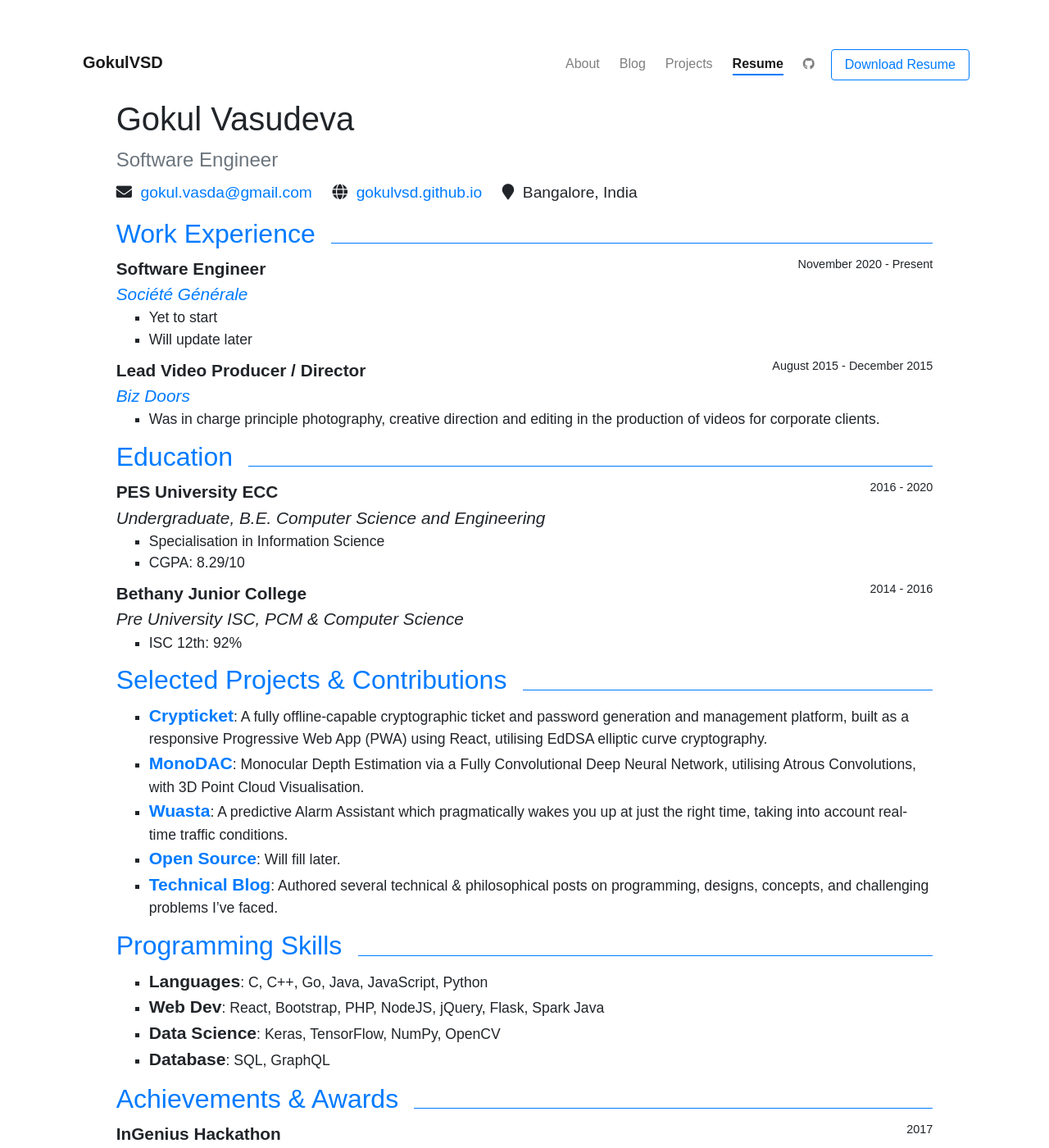
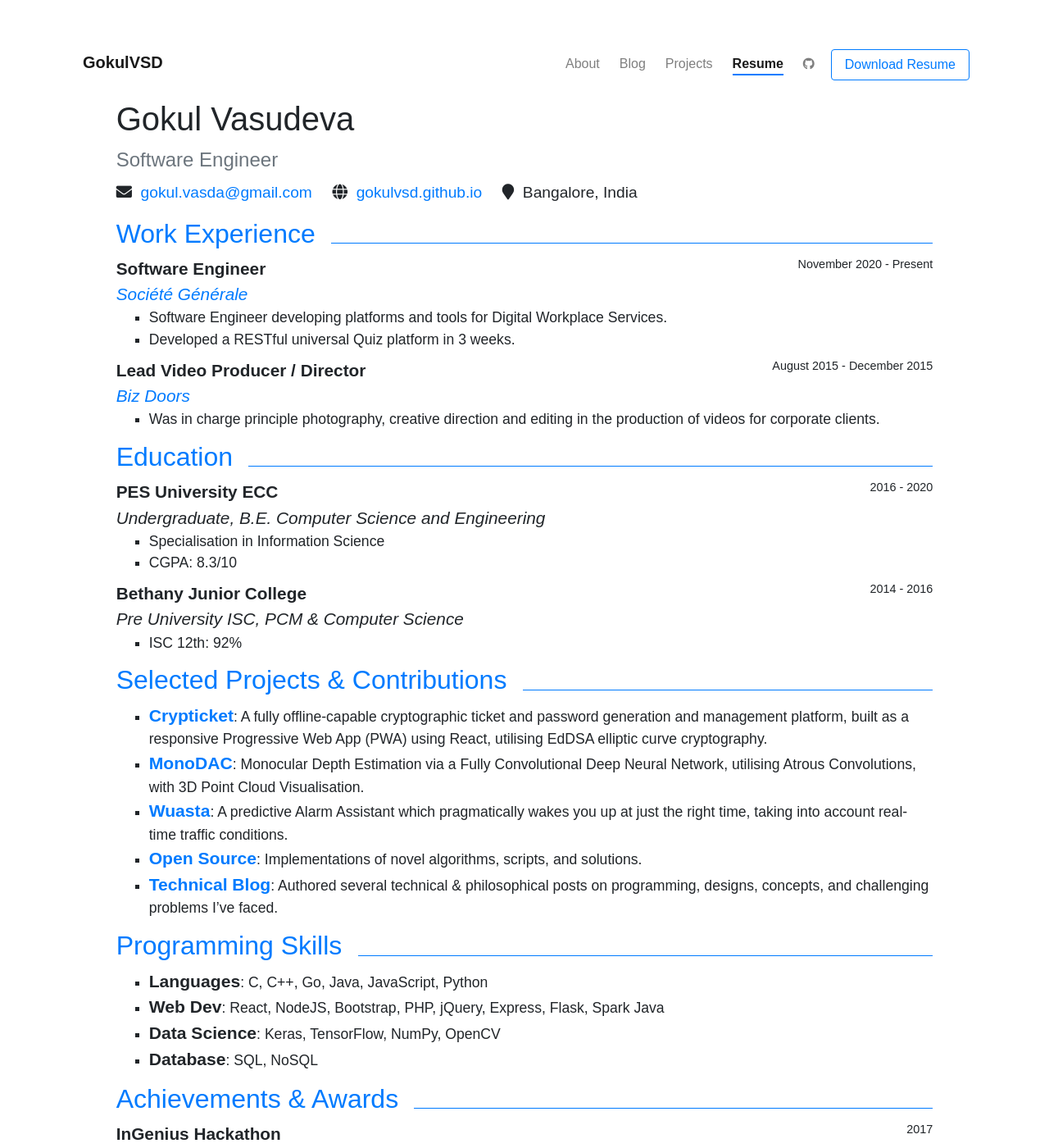
Before and after one commit to GokulVSD/gokulvsd.github.io, a Jekyll site: the page built from pages/resume.html, in a window 1280 px wide and 1400 px high. Shown: the whole window at 82% size. Built offline with Jekyll 4.4.1, drawn with Linux system fonts in a browser that asks for light colours; nearby versions of some CDN libraries; some web fonts are replaced; library files that are not in the unit come from our copies.

Commit message:
Updated website

```diff
--- a/_data/resume.yml
+++ b/_data/resume.yml
@@ -22,7 +22,7 @@ data:
           subtitle: Undergraduate, B.E. Computer Science and Engineering
           content: |
               - Specialisation in Information Science
-              - CGPA: 8.29/10
+              - CGPA: 8.3/10
       - Bethany Junior College:
           date: 2014 - 2016
           subtitle: Pre University ISC, PCM & Computer Science
@@ -38,8 +38,8 @@ data:
           subtitle: |
               [Société Générale](https://globalsolution.societegenerale.com/en/)
           content: |
-              - Yet to start
-              - Will update later
+              - Software Engineer developing platforms and tools for Digital Workplace Services.
+              - Developed a RESTful universal Quiz platform in 3 weeks.
       - Lead Video Producer / Director:
           date: August 2015 - December 2015
           subtitle: |
@@ -53,7 +53,7 @@ data:
         - [**Crypticket**](https://gokulvsd.github.io/Crypticket): A fully offline-capable cryptographic ticket and password generation and management platform, built as a responsive Progressive Web App (PWA) using React, utilising EdDSA elliptic curve cryptography.
         - [**MonoDAC**](https://github.com/GokulVSD/MonoDAC): Monocular Depth Estimation via a Fully Convolutional Deep Neural Network, utilising Atrous Convolutions, with 3D Point Cloud Visualisation.
         - [**Wuasta**](https://github.com/GokulVSD/Wuasta): A predictive Alarm Assistant which pragmatically wakes you up at just the right time, taking into account real-time traffic conditions.
-        - [**Open Source**](https://github.com/GokulVSD): Will fill later.
+        - [**Open Source**](https://github.com/GokulVSD): Implementations of novel algorithms, scripts, and solutions.
         - [**Technical Blog**](https://gokulvsd.github.io): Authored several technical & philosophical posts on programming, designs, concepts, and challenging problems I’ve faced.
 
 
@@ -62,9 +62,9 @@ data:
     title: Programming Skills
     text: |
         - **Languages**: C, C++, Go, Java, JavaScript, Python
-        - **Web Dev**: React, Bootstrap, PHP, NodeJS, jQuery, Flask, Spark Java
+        - **Web Dev**: React, NodeJS, Bootstrap, PHP, jQuery, Express, Flask, Spark Java
         - **Data Science**: Keras, TensorFlow, NumPy, OpenCV
-        - **Database**: SQL, GraphQL
+        - **Database**: SQL, NoSQL
 
   achievements:
     title: Achievements & Awards
```
